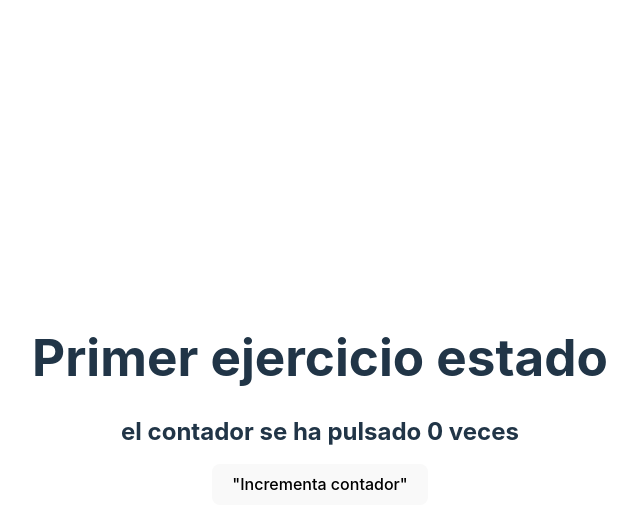
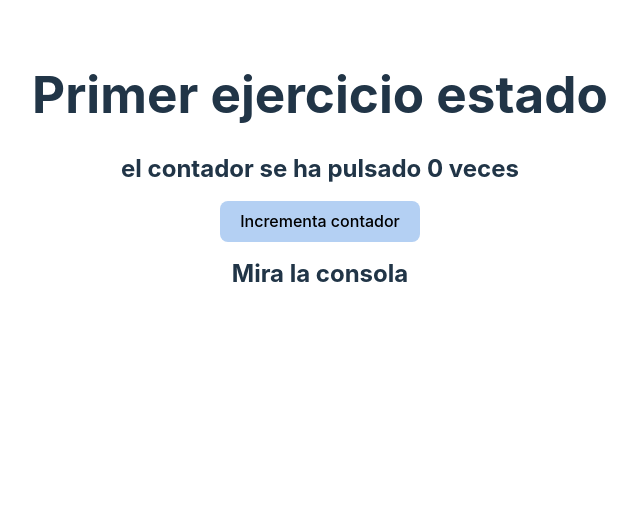
Before and after one commit to HugoLebredo/react_tutorial, a React (Vite) app: page / in a window 1280 px wide. Shown: the top 528 px of the page, without its empty margins (320-960 px from the left). Built offline with nearby package versions, Linux system fonts and the light colour scheme.

Commit message:
ejercicio 1

```diff
--- a/src/App.css
+++ /dev/null
@@ -1,41 +0,0 @@
-#root {
-  max-width: 1280px;
-  margin: 0 auto;
-  padding: 2rem;
-  text-align: center;
-}
-
-.logo {
-  height: 6em;
-  padding: 1.5em;
-  will-change: filter;
-}
-.logo:hover {
-  filter: drop-shadow(0 0 2em #646cffaa);
-}
-.logo.react:hover {
-  filter: drop-shadow(0 0 2em #61dafbaa);
-}
-
-@keyframes logo-spin {
-  from {
-    transform: rotate(0deg);
-  }
-  to {
-    transform: rotate(360deg);
-  }
-}
-
-@media (prefers-reduced-motion: no-preference) {
-  a:nth-of-type(2) .logo {
-    animation: logo-spin infinite 20s linear;
-  }
-}
-
-.card {
-  padding: 2em;
-}
-
-.read-the-docs {
-  color: #888;
-}
--- a/src/App.jsx
+++ b/src/App.jsx
@@ -1,6 +1,4 @@
 import { useState } from 'react'
-import reactLogo from './assets/react.svg'
-import './App.css'
 
 const ContComponent = ({ cont }) => {
   console.log({ cont });
@@ -19,8 +17,9 @@ export default function App() {
       <h1>Primer ejercicio estado</h1>
       <ContComponent cont={contador} />
       <button onClick={() => incrementarContador()}>
-        "Incrementa contador"
+        Incrementa contador
       </button>
+      <h2>Mira la consola</h2>
     </div>
   );
 }
--- a/src/index.css
+++ b/src/index.css
@@ -15,18 +15,14 @@
   -webkit-text-size-adjust: 100%;
 }
 
-a {
-  font-weight: 500;
-  color: #646cff;
-  text-decoration: inherit;
-}
-a:hover {
-  color: #535bf2;
+.App {
+  margin: 0 auto;
+  padding: 2rem;
+  text-align: center;
 }
 
 body {
   margin: 0;
-  display: flex;
   place-items: center;
   min-width: 320px;
   min-height: 100vh;
@@ -65,6 +61,6 @@ button:focus-visible {
     color: #747bff;
   }
   button {
-    background-color: #f9f9f9;
+    background-color: #b4d0f3;
   }
 }
--- a/src/main.jsx
+++ b/src/main.jsx
@@ -4,7 +4,5 @@ import App from './App'
 import './index.css'
 
 ReactDOM.createRoot(document.getElementById('root')).render(
-  <React.StrictMode>
     <App />
-  </React.StrictMode>
 )
```
